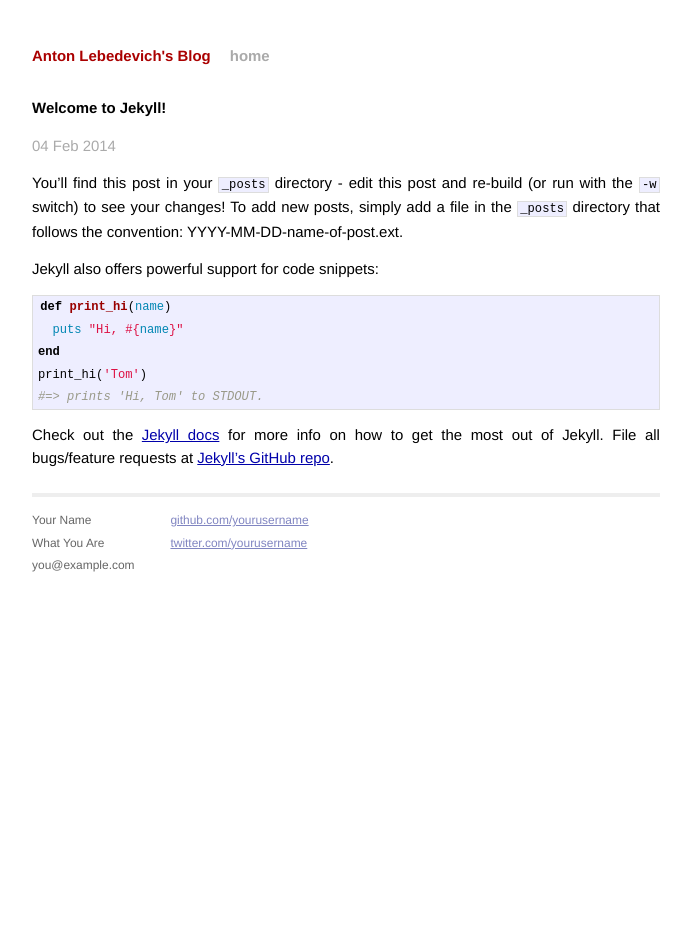
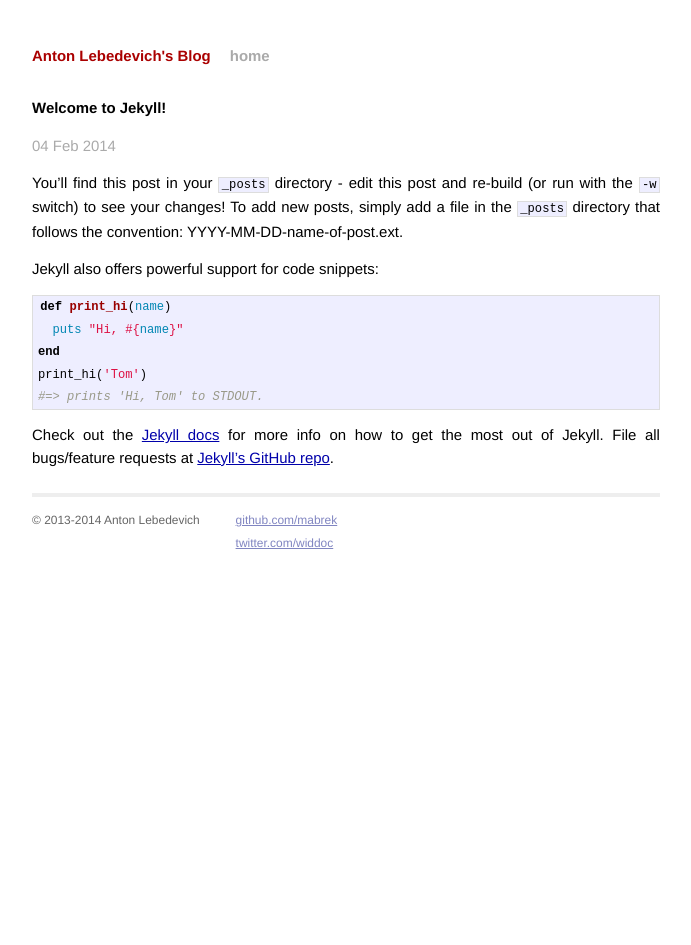
Before and after one commit to mabrek/mabrek.github.io, a Jekyll site: the page built from _posts/2014-02-04-welcome-to-jekyll.markdown, in a window 1280 px wide. Shown: the whole page, without its empty margins (294-985 px from the left). Built offline with Jekyll 4.4.1, drawn with Linux system fonts in a browser that asks for light colours; Markdown is read by kramdown in place of the engine named in the settings.

Commit message:
personalization

```diff
--- a/_layouts/default.html
+++ b/_layouts/default.html
@@ -26,15 +26,13 @@
           <div class="footer">
             <div class="contact">
               <p>
-                Your Name<br />
-                What You Are<br />
-                you@example.com
+                &copy; 2013-2014 Anton Lebedevich<br />
               </p>
             </div>
             <div class="contact">
               <p>
-                <a href="https://github.com/yourusername">github.com/yourusername</a><br />
-                <a href="https://twitter.com/yourusername">twitter.com/yourusername</a><br />
+                <a href="https://github.com/mabrek">github.com/mabrek</a><br />
+                <a href="https://twitter.com/widdoc">twitter.com/widdoc</a><br />
               </p>
             </div>
           </div>
--- a/index.html
+++ b/index.html
@@ -1,10 +1,10 @@
 ---
 layout: default
-title: Your New Jekyll Site
+title: Anton Lebedevich's Blog
 ---
 
 <div id="home">
-  <h1>Blog Posts</h1>
+  <h1>Posts</h1>
   <ul class="posts">
     {% for post in site.posts %}
       <li><span>{{ post.date | date_to_string }}</span> &raquo; <a href="{{ post.url }}">{{ post.title }}</a></li>
```
